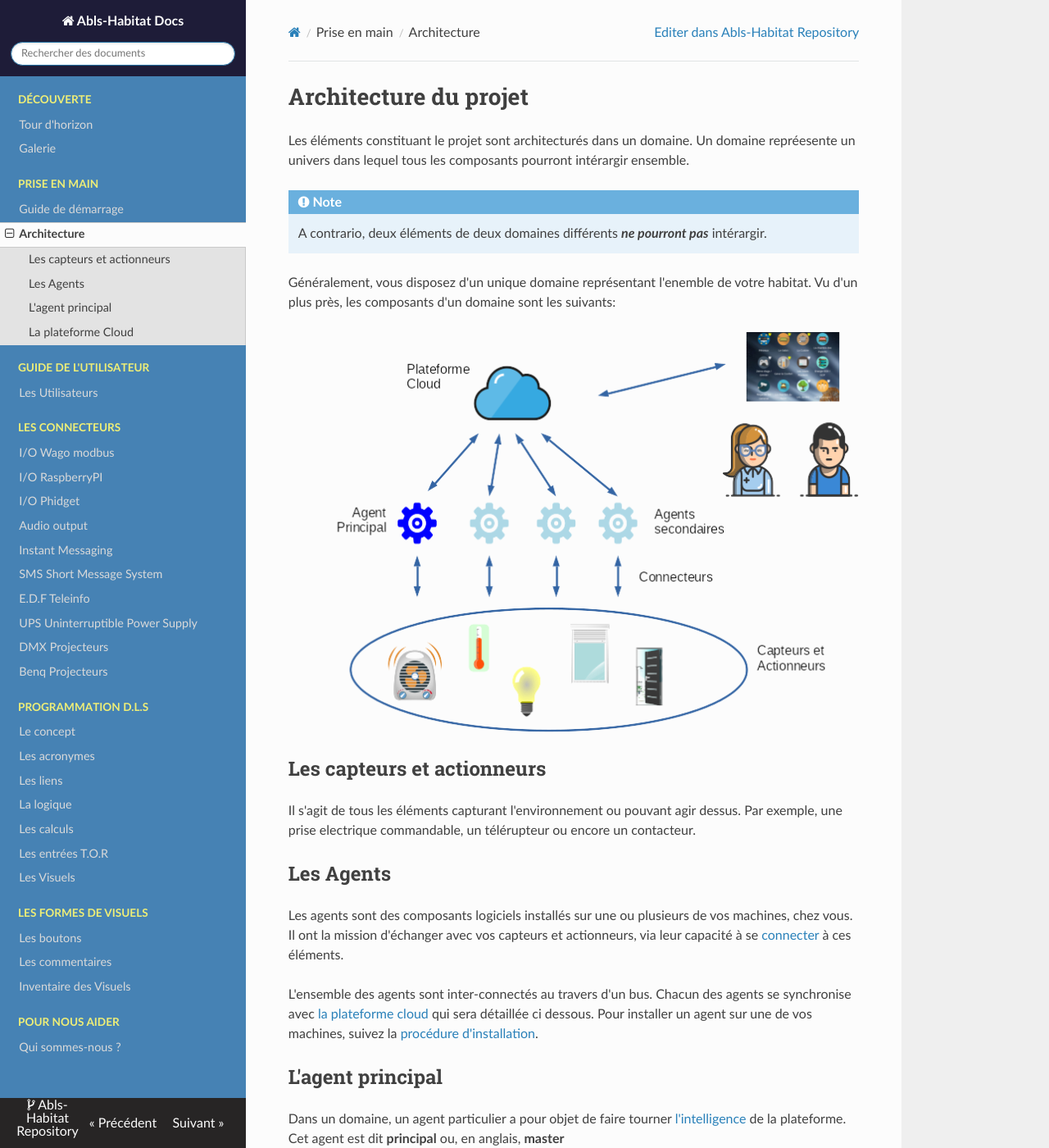
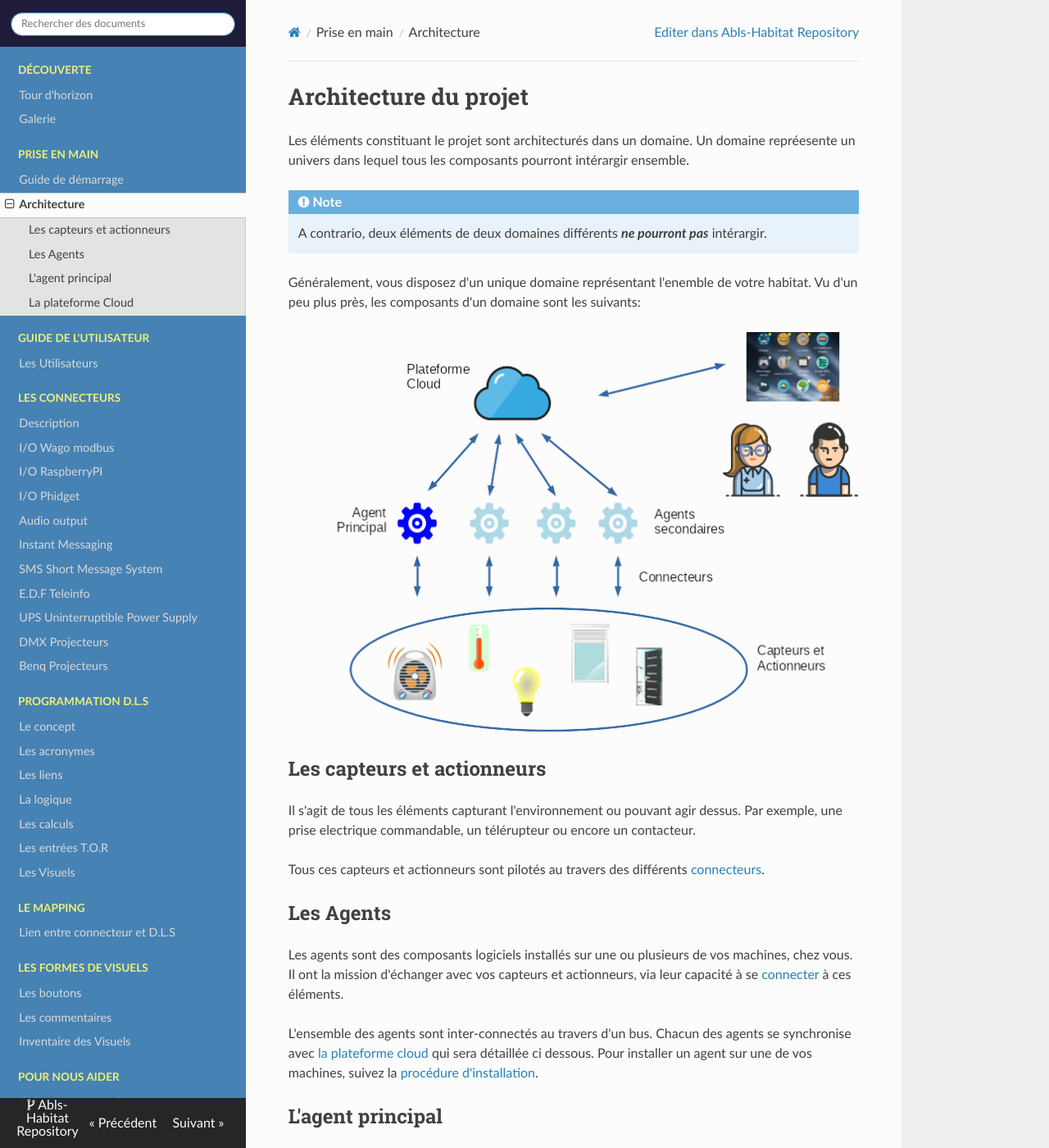
Before and after one commit to sebaru/abls-habitat-docs, an MkDocs documentation site: the page built from src/architecture.md, in a window 1280 px wide and 1400 px high. Shown: the whole window at 82% size. Built offline with MkDocs 1.6.1, drawn with Linux system fonts in a browser that asks for light colours; nearby versions of some CDN libraries.

```diff
--- a/mkdocs.yml
+++ b/mkdocs.yml
@@ -20,6 +20,7 @@ nav:
  - Guide de l'utilisateur:
    - Les Utilisateurs: users.md
  - Les connecteurs:
+   - Description: connecteurs.md
    - I/O Wago modbus: io_modbus.md
    - I/O RaspberryPI: io_gpiod.md
    - I/O Phidget: io_phidget.md
@@ -38,6 +39,8 @@ nav:
    - Les calculs: dls_calculs.md
    - Les entrées T.O.R: dls_entre_tor.md
    - Les Visuels: dls_visuels.md
+ - Le mapping:
+   - Lien entre connecteur et D.L.S: mapping.md
  - Les formes de visuels:
    - Les boutons: dls_visuel_bouton.md
    - Les commentaires: dls_visuel_comment.md
--- a/src/architecture.md
+++ b/src/architecture.md
@@ -7,7 +7,7 @@ Un domaine repréesente un univers dans lequel tous les composants pourront int
 
     A contrario, deux éléments de deux domaines différents ***ne pourront pas*** intérargir.
 
-Généralement, vous disposez d'un unique domaine représentant l'enemble de votre habitat. Vu d'un plus près, les composants
+Généralement, vous disposez d'un unique domaine représentant l'enemble de votre habitat. Vu d'un peu plus près, les composants
 d'un domaine sont les suivants:
 
 ![imgmax700](/img/architecture_schema.png)
@@ -16,6 +16,8 @@ d'un domaine sont les suivants:
 
 Il s'agit de tous les éléments capturant l'environnement ou pouvant agir dessus. Par exemple, une prise electrique commandable,
 un télérupteur ou encore un contacteur.
+
+Tous ces capteurs et actionneurs sont pilotés au travers des différents [connecteurs](connecteurs.md).
 
 ##Les Agents
 
```
Also changed, not shown: src/connecteurs.md (added, +10 -0 lines), src/io_modbus.md (added, +33 -0 lines), src/img/connecteurs_list.png (added), src/img/io_modbus_schema.png (added), 1 other file.
